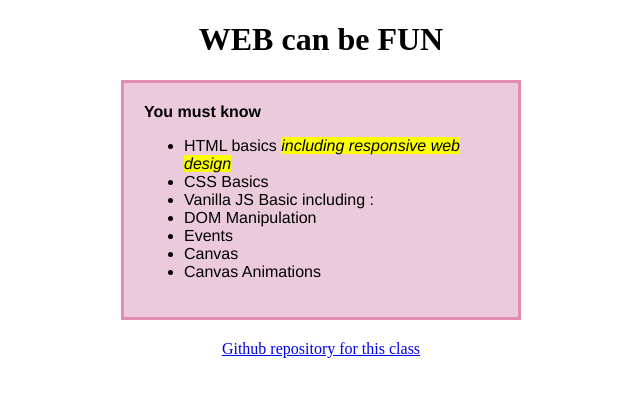
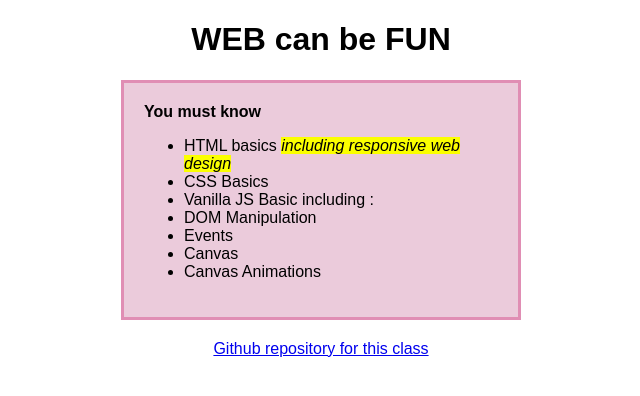
Before and after one commit to Pierre2905/WAA-WS3, a plain HTML site: page index.html in a window 1280 px wide. Shown: the whole page, without its empty margins (319-959 px from the left). Drawn offline with Linux system fonts and the light colour scheme.

Commit message:
Font change

```diff
--- a/index.html
+++ b/index.html
@@ -9,7 +9,7 @@
 
     <header class="page-header"></header>
 
-    <body>
+    <body style="font-family: sans-serif">
 
         <center><h1>WEB can be FUN</h1></center>
 
--- a/styles.css
+++ b/styles.css
@@ -1,6 +1,5 @@
 em{
 background-color: #fbff00;    /* Light blue */
-font-family: "Helvetica Neue", "Arial",  sans-serif;
 }
 div{
     padding: 20px 20px;  /* Vertical  Horizontal */
@@ -10,9 +9,7 @@ div{
     /*text-align: center;*/
     width: 400px;
     margin: 20px auto;
-    font-family: "Helvetica Neue", "Arial",  sans-serif;
 }
 ul,li{
     background-color:#ebcbdb;
-    font-family: "Helvetica Neue", "Arial",  sans-serif;
 }
```
